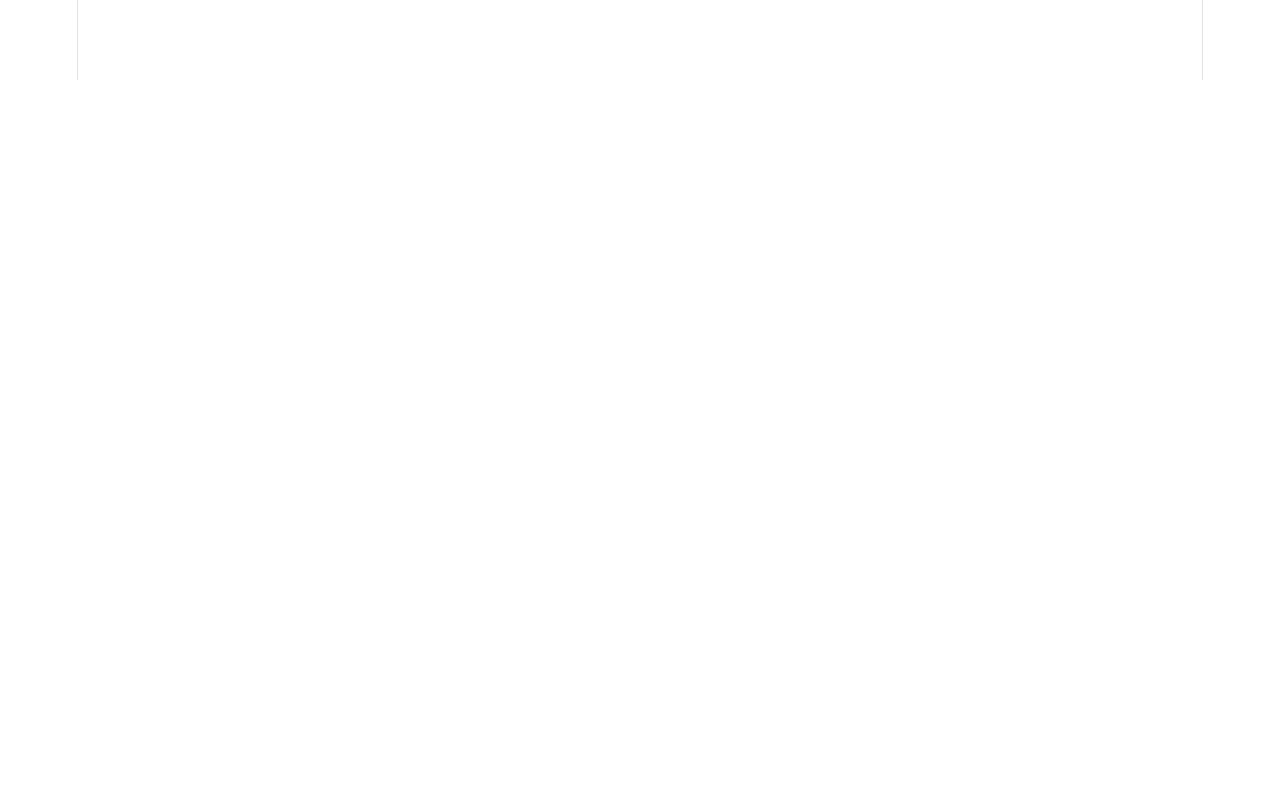
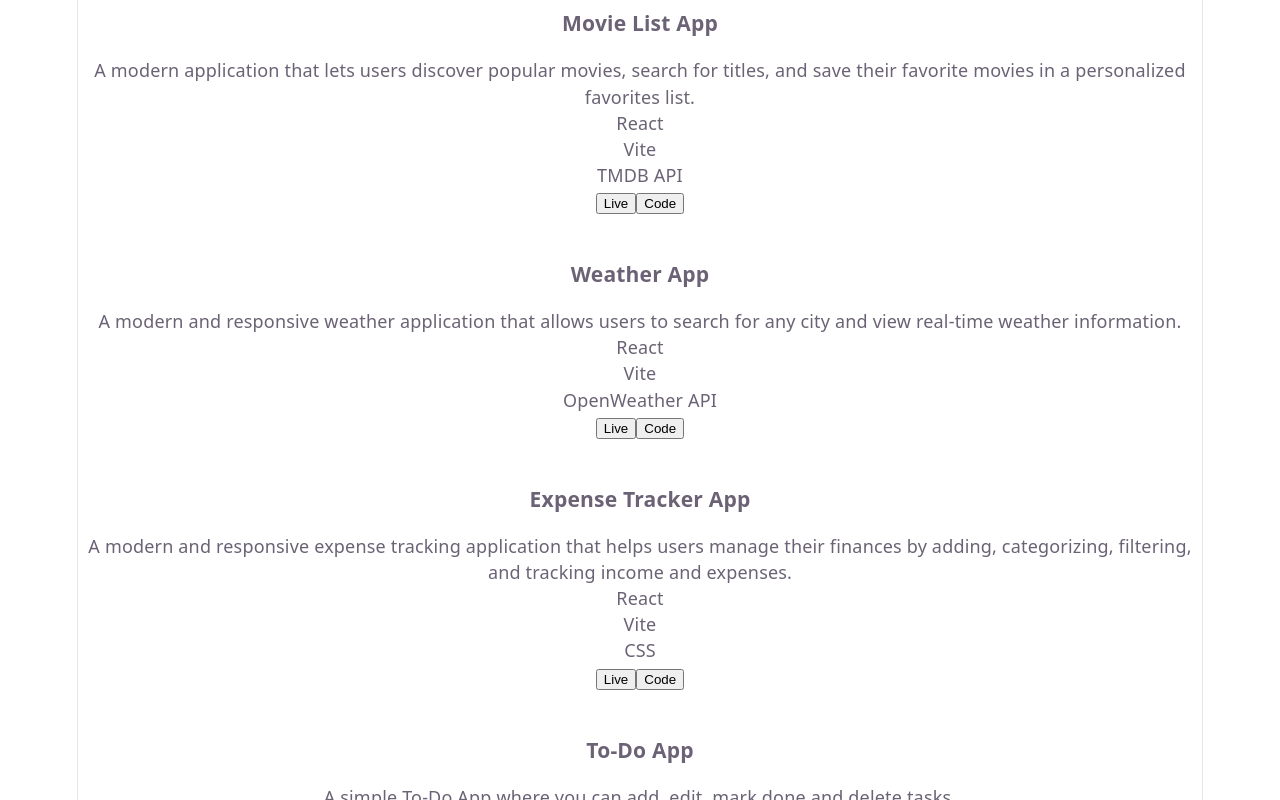
Before and after one commit to sonieez/My-Portfolio, a React (Vite) app: page / in a window 1280 px wide. Shown: the part 720-1520 px from the top of the page. Before the commit the page ends 800 px from the top, so only its background shows below. Built offline with nearby package versions, Linux system fonts and the light colour scheme.

Commit message:
add projects

```diff
--- a/src/App.jsx
+++ b/src/App.jsx
@@ -1,6 +1,7 @@
 import ProjectCard from './ProjectCard.jsx'
 import SkillCard from './SkillCard.jsx'
 import { skills } from './data/Skills.js'
+import { projects } from './data/Projects.js'
 import './App.css'
 
 function App() {
@@ -28,6 +29,7 @@ function App() {
       <div className='projects-page'>
         <hr/>
         <h2>Featured Projects</h2>
+        {projects.map((project) => <ProjectCard project={project}/>)}
       </div>
       <div className='contact-page'>
         <hr/>
--- /dev/null
+++ b/src/data/Projects.js
@@ -0,0 +1,26 @@
+export const projects = [
+  {name: 'Movie List App', image: '',
+    about: 'A modern application that lets users discover popular movies, search for titles, and save their favorite movies in a personalized favorites list.',
+    live: 'https://movie-list-app-gamma.vercel.app/',
+    code: 'https://github.com/sonieez/Movie-List-App',
+    tools: ['React', 'Vite', 'TMDB API']
+  },
+  {name: 'Weather App', image: '',
+    about: 'A modern and responsive weather application that allows users to search for any city and view real-time weather information.',
+    live: 'https://weather-app-eight-theta-23.vercel.app/',
+    code: 'https://github.com/sonieez/Weather-App-React',
+    tools: ['React', 'Vite', 'OpenWeather API']
+  },
+  {name: 'Expense Tracker App', image: '',
+    about: 'A modern and responsive expense tracking application that helps users manage their finances by adding, categorizing, filtering, and tracking income and expenses.',
+    live: 'https://expense-tracker-app-rho-lemon-35.vercel.app/',
+    code: 'https://github.com/sonieez/Expense-Tracker-App',
+    tools: ['React', 'Vite', 'CSS']
+  },
+  {name: 'To-Do App', image: '',
+    about: 'A simple To-Do App where you can add, edit, mark done and delete tasks.',
+    live: 'https://to-do-app-soniez.vercel.app/',
+    code: 'https://github.com/sonieez/To-Do-React',
+    tools: ['React', 'Vite', 'CSS']
+  }
+]
```
